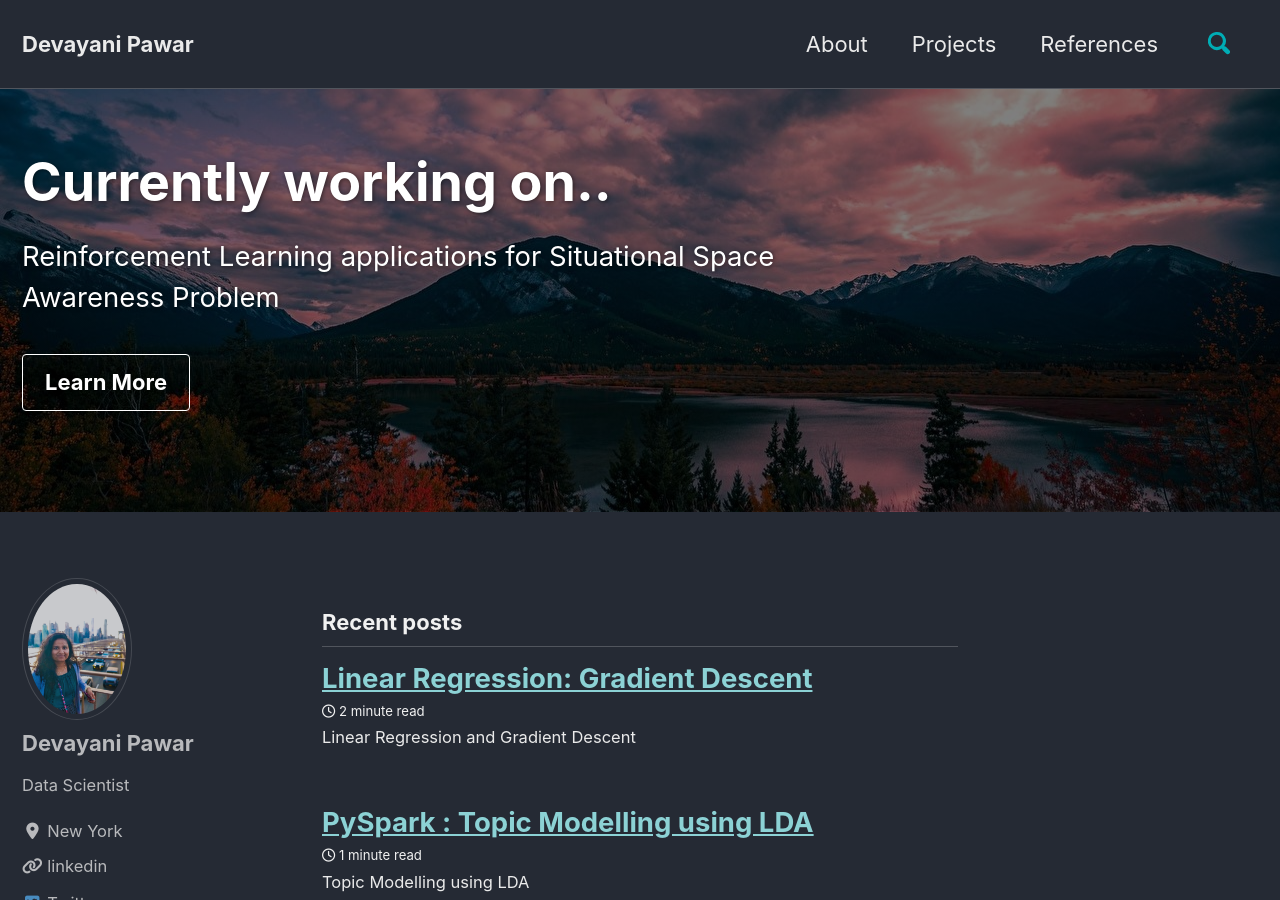
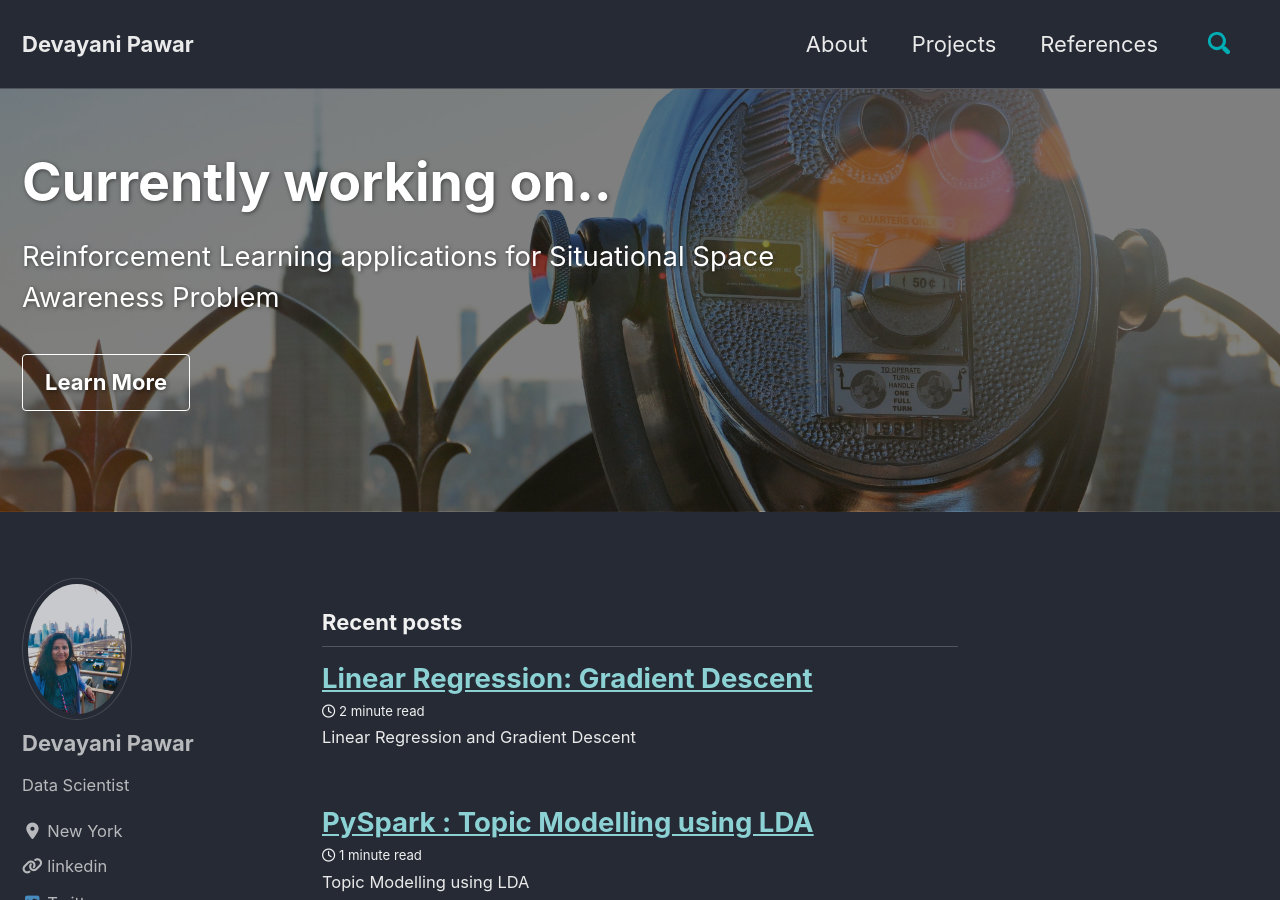
Before and after one commit to devayanipowar/devayanipowar.github.io, a Jekyll site: the page built from index.html, in a window 1280 px wide and 900 px high. Built offline with Jekyll 4.4.1, drawn with Linux system fonts in a browser that asks for light colours; cached includes are drawn as plain includes; nearby versions of some CDN libraries; the list of posts is cut into pages by our own code.

Commit message:
new post

```diff
--- a/index.html
+++ b/index.html
@@ -6,7 +6,7 @@
 
 header:
   overlay_filter: 0.5
-  overlay_image: "/images/moun.jpg"
+  overlay_image: "/images/nyu_unsplashn.jpg"
   actions:
     - label: "Learn More"
       url: "https://github.com/AshHarvey/ssa-gym"
```
